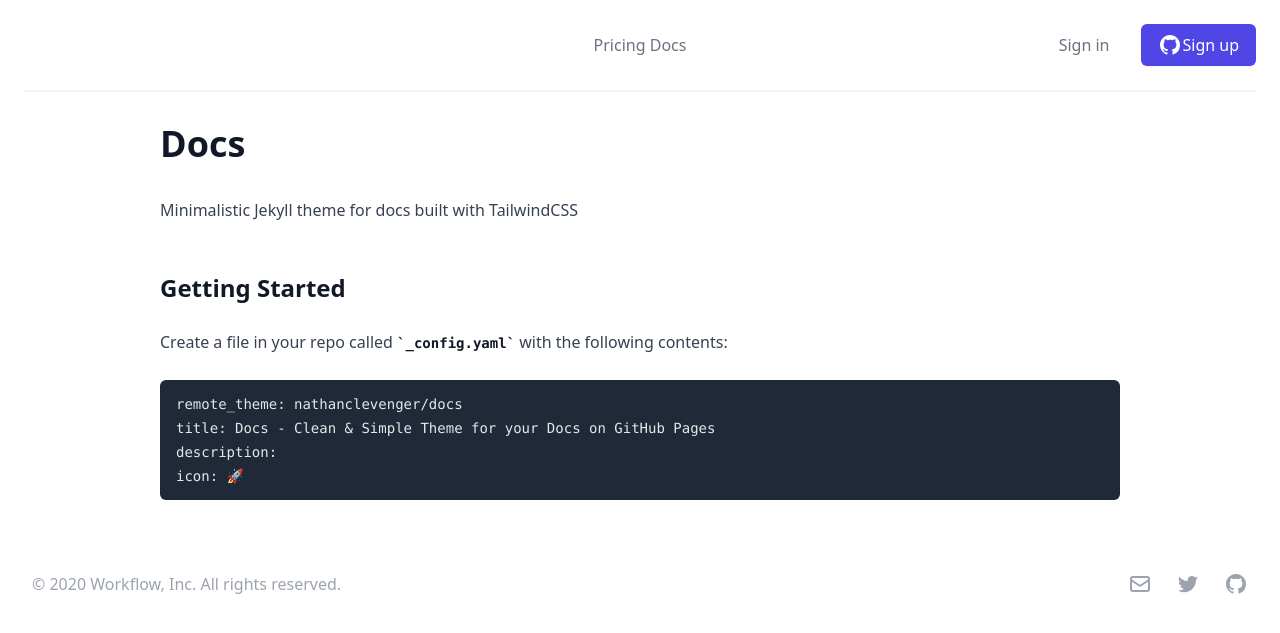
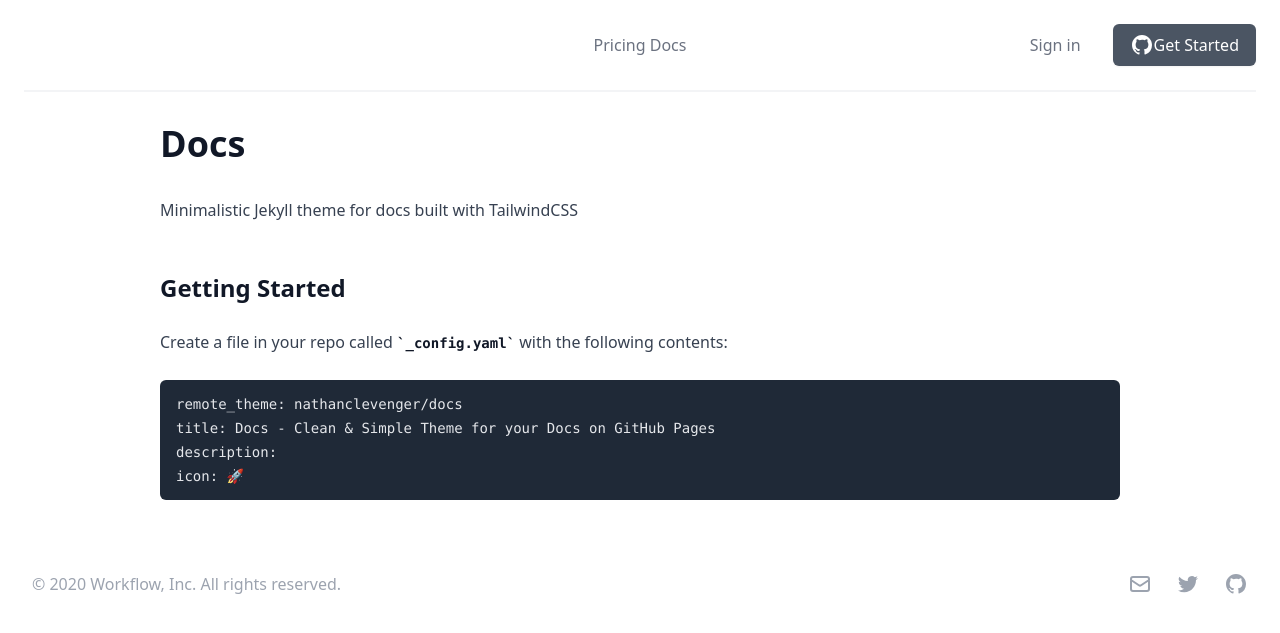
Before and after one commit to nathanclevenger/docs, a Jekyll site: the page built from README.md, in a window 1280 px wide. Shown: the top 633 px of the page. Built offline with Jekyll 4.4.1, drawn with Linux system fonts in a browser that asks for light colours; nearby versions of some CDN libraries; our own code applies the rules of GitHub Pages for plain Markdown files.

Commit message:
Update default.html

```diff
--- a/_layouts/default.html
+++ b/_layouts/default.html
@@ -43,11 +43,11 @@
       </nav>
       <div class="hidden md:flex items-center justify-end md:flex-1 lg:w-0">
         <a href="#" class="whitespace-nowrap text-base font-medium text-gray-500 hover:text-gray-900"> Sign in </a>
-        <a href="#" class="ml-8 whitespace-nowrap inline-flex items-center justify-center px-4 py-2 border border-transparent rounded-md shadow-sm text-base font-medium text-white bg-indigo-600 hover:bg-indigo-700">
+        <a href="#" class="ml-8 whitespace-nowrap inline-flex items-center justify-center px-4 py-2 border border-transparent rounded-md shadow-sm text-base font-medium text-white bg-gray-600 hover:bg-gray-700">
           <svg class="h-6 w-6" fill="currentColor" viewBox="0 0 24 24" aria-hidden="true">
             <path fill-rule="evenodd" d="M12 2C6.477 2 2 6.484 2 12.017c0 4.425 2.865 8.18 6.839 9.504.5.092.682-.217.682-.483 0-.237-.008-.868-.013-1.703-2.782.605-3.369-1.343-3.369-1.343-.454-1.158-1.11-1.466-1.11-1.466-.908-.62.069-.608.069-.608 1.003.07 1.531 1.032 1.531 1.032.892 1.53 2.341 1.088 2.91.832.092-.647.35-1.088.636-1.338-2.22-.253-4.555-1.113-4.555-4.951 0-1.093.39-1.988 1.029-2.688-.103-.253-.446-1.272.098-2.65 0 0 .84-.27 2.75 1.026A9.564 9.564 0 0112 6.844c.85.004 1.705.115 2.504.337 1.909-1.296 2.747-1.027 2.747-1.027.546 1.379.202 2.398.1 2.651.64.7 1.028 1.595 1.028 2.688 0 3.848-2.339 4.695-4.566 4.943.359.309.678.92.678 1.855 0 1.338-.012 2.419-.012 2.747 0 .268.18.58.688.482A10.019 10.019 0 0022 12.017C22 6.484 17.522 2 12 2z" clip-rule="evenodd" />
           </svg>
-          Sign up
+          Get Started
         </a>
       </div>
     </div>
```
